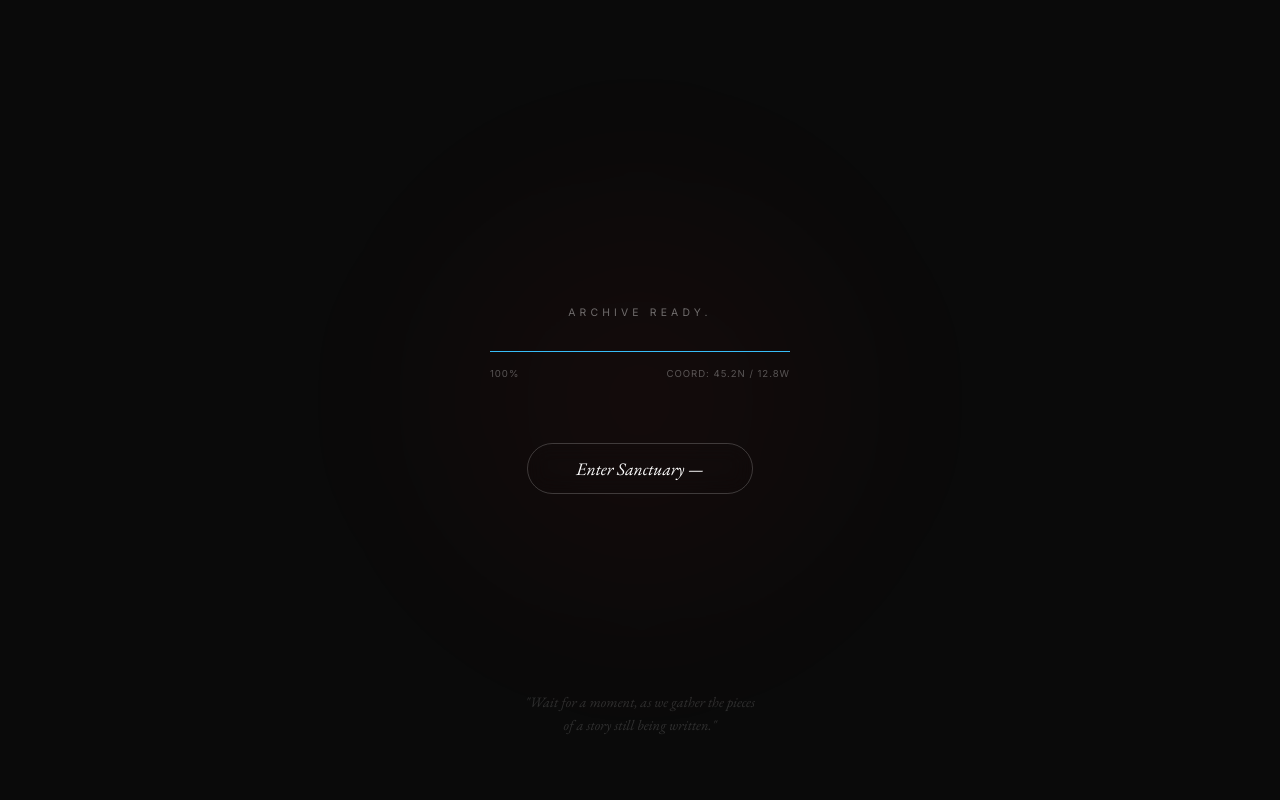
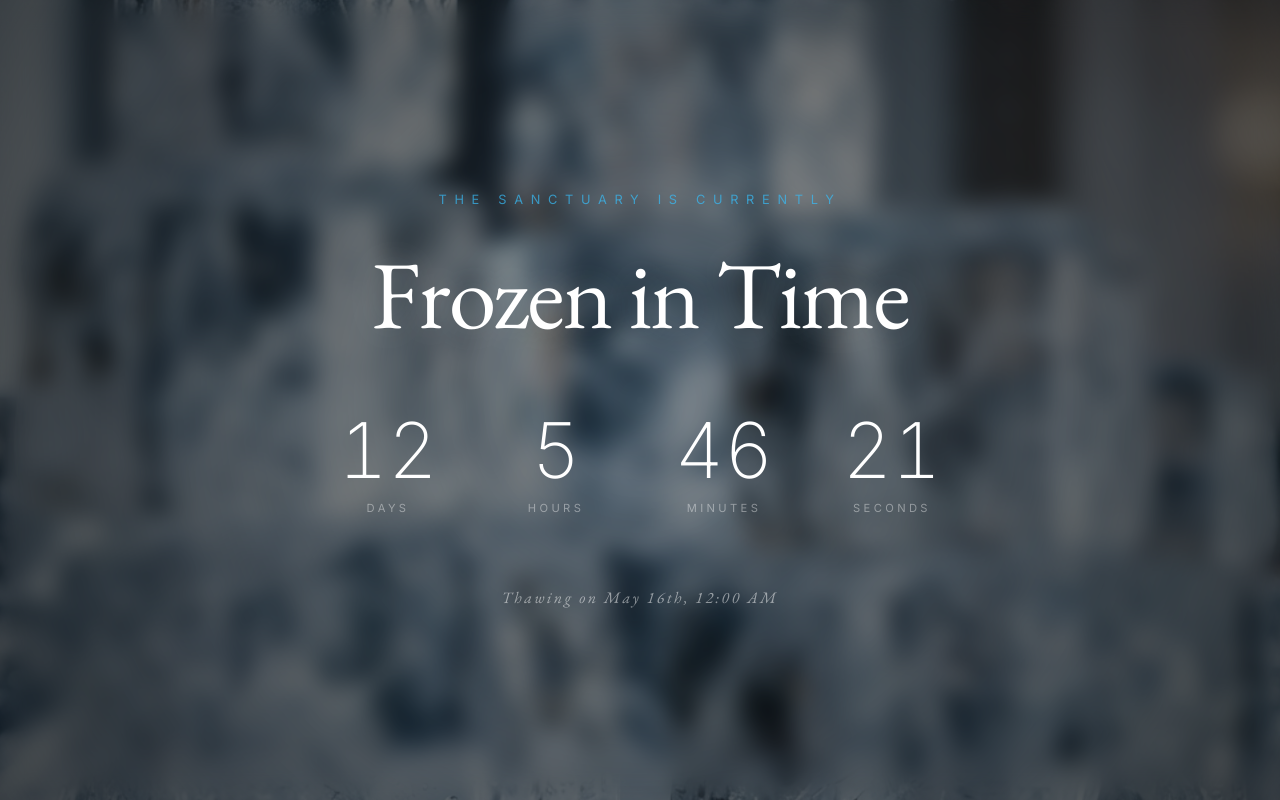
Before and after one commit to v3dqnt/stayhere4lifeA, a Next.js app: page / in a window 1280 px wide. Built offline with nearby package versions, Linux system fonts and the light colour scheme; no server answers.

Commit message:
Add maintenance countdown with ice background and setup project

```diff
--- a/src/app/globals.css
+++ b/src/app/globals.css
@@ -255,3 +255,124 @@ main {
   will-change: transform, filter;
   transition: filter 0.3s cubic-bezier(0.23, 1, 0.32, 1);
 }
+
+/* Maintenance Countdown Styles */
+.maintenance-container {
+  position: fixed;
+  inset: 0;
+  display: flex;
+  align-items: center;
+  justify-content: center;
+  z-index: 99999;
+  overflow: hidden;
+  background: #000;
+  font-family: var(--sans);
+}
+
+.ice-background {
+  position: absolute;
+  inset: 0;
+  background-image: url('/ice-bg.png');
+  background-size: cover;
+  background-position: center;
+  filter: brightness(0.6) contrast(1.1);
+  transform: scale(1.05);
+  animation: slow-zoom 20s infinite alternate ease-in-out;
+}
+
+@keyframes slow-zoom {
+  from { transform: scale(1.05); }
+  to { transform: scale(1.15); }
+}
+
+.maintenance-container .overlay {
+  position: absolute;
+  inset: 0;
+  background: radial-gradient(circle at center, transparent 0%, rgba(0, 0, 0, 0.5) 100%);
+  backdrop-filter: blur(12px);
+}
+
+.maintenance-container .content {
+  position: relative;
+  z-index: 10;
+  text-align: center;
+  color: white;
+  padding: 2rem;
+  max-width: 800px;
+  animation: fade-in-up 1.5s cubic-bezier(0.23, 1, 0.32, 1);
+}
+
+@keyframes fade-in-up {
+  from {
+    opacity: 0;
+    transform: translateY(20px);
+  }
+  to {
+    opacity: 1;
+    transform: translateY(0);
+  }
+}
+
+.maintenance-container .title {
+  font-family: var(--serif);
+  font-size: clamp(3rem, 8vw, 6rem);
+  font-weight: 400;
+  margin-bottom: 3.5rem;
+  letter-spacing: -0.02em;
+  text-shadow: 0 0 40px rgba(255, 255, 255, 0.2);
+}
+
+.maintenance-container .sub-title {
+  font-size: 0.8rem;
+  text-transform: uppercase;
+  letter-spacing: 0.6em;
+  opacity: 0.7;
+  margin-bottom: 1.5rem;
+  color: var(--accent);
+}
+
+.maintenance-container .countdown {
+  display: flex;
+  gap: clamp(1rem, 4vw, 3rem);
+  justify-content: center;
+  margin-bottom: 4.5rem;
+}
+
+.maintenance-container .time-block {
+  display: flex;
+  flex-direction: column;
+  align-items: center;
+  min-width: clamp(60px, 12vw, 120px);
+}
+
+.maintenance-container .value {
+  font-size: clamp(2.5rem, 6vw, 5rem);
+  font-weight: 200;
+  line-height: 1;
+  margin-bottom: 0.75rem;
+  font-variant-numeric: tabular-nums;
+}
+
+.maintenance-container .label {
+  font-size: 0.7rem;
+  text-transform: uppercase;
+  letter-spacing: 0.3em;
+  opacity: 0.4;
+}
+
+.maintenance-container .footer-text {
+  font-size: 1rem;
+  opacity: 0.5;
+  letter-spacing: 0.15em;
+  font-style: italic;
+  font-family: var(--serif);
+}
+
+@media (max-width: 600px) {
+  .maintenance-container .countdown {
+    gap: 0.5rem;
+  }
+  .maintenance-container .time-block {
+    min-width: 50px;
+  }
+}
--- a/src/app/layout.tsx
+++ b/src/app/layout.tsx
@@ -1,6 +1,7 @@
 import type { Metadata } from "next";
 import "./globals.css";
 import ClientWrapper from "@/components/ClientWrapper";
+import MaintenanceGuard from "@/components/MaintenanceGuard";
 
 export const metadata: Metadata = {
   title: "The Sanctuary | A Gallery for Aaliya",
@@ -15,9 +16,11 @@ export default function RootLayout({
   return (
     <html lang="en">
       <body>
-        <ClientWrapper>
-          {children}
-        </ClientWrapper>
+        <MaintenanceGuard>
+          <ClientWrapper>
+            {children}
+          </ClientWrapper>
+        </MaintenanceGuard>
       </body>
     </html>
   );
--- /dev/null
+++ b/src/components/MaintenanceGuard.tsx
@@ -0,0 +1,89 @@
+'use client';
+
+import { useState, useEffect } from 'react';
+
+const TARGET_DATE = new Date('2026-05-16T00:00:00');
+
+export default function MaintenanceGuard({ children }: { children: React.ReactNode }) {
+  const [isLocked, setIsLocked] = useState(true);
+  const [mounted, setMounted] = useState(false);
+  const [timeLeft, setTimeLeft] = useState({
+    days: 0,
+    hours: 0,
+    minutes: 0,
+    seconds: 0,
+  });
+
+  useEffect(() => {
+    setMounted(true);
+    const calculateTimeLeft = () => {
+      const now = new Date();
+      const difference = TARGET_DATE.getTime() - now.getTime();
+
+      if (difference <= 0) {
+        setIsLocked(false);
+        return null;
+      }
+
+      return {
+        days: Math.floor(difference / (1000 * 60 * 60 * 24)),
+        hours: Math.floor((difference / (1000 * 60 * 60)) % 24),
+        minutes: Math.floor((difference / 1000 / 60) % 60),
+        seconds: Math.floor((difference / 1000) % 60),
+      };
+    };
+
+    const initialTime = calculateTimeLeft();
+    if (initialTime) {
+      setTimeLeft(initialTime);
+      const timer = setInterval(() => {
+        const time = calculateTimeLeft();
+        if (time) {
+          setTimeLeft(time);
+        } else {
+          setIsLocked(false);
+          clearInterval(timer);
+        }
+      }, 1000);
+      return () => clearInterval(timer);
+    } else {
+      setIsLocked(false);
+    }
+  }, []);
+
+  if (!mounted) return null; // Avoid hydration mismatch
+  if (!isLocked) return <>{children}</>;
+
+  return (
+    <div className="maintenance-container">
+      <div className="ice-background" />
+      <div className="overlay" />
+
+      <div className="content">
+        <p className="sub-title">The Sanctuary is currently</p>
+        <h1 className="title">Frozen in Time</h1>
+
+        <div className="countdown">
+          <div className="time-block">
+            <span className="value">{timeLeft.days}</span>
+            <span className="label">Days</span>
+          </div>
+          <div className="time-block">
+            <span className="value">{timeLeft.hours}</span>
+            <span className="label">Hours</span>
+          </div>
+          <div className="time-block">
+            <span className="value">{timeLeft.minutes}</span>
+            <span className="label">Minutes</span>
+          </div>
+          <div className="time-block">
+            <span className="value">{timeLeft.seconds}</span>
+            <span className="label">Seconds</span>
+          </div>
+        </div>
+
+        <p className="footer-text">Thawing on May 16th, 12:00 AM</p>
+      </div>
+    </div>
+  );
+}
```
Also changed, not shown: public/ice-bg.png (added).
